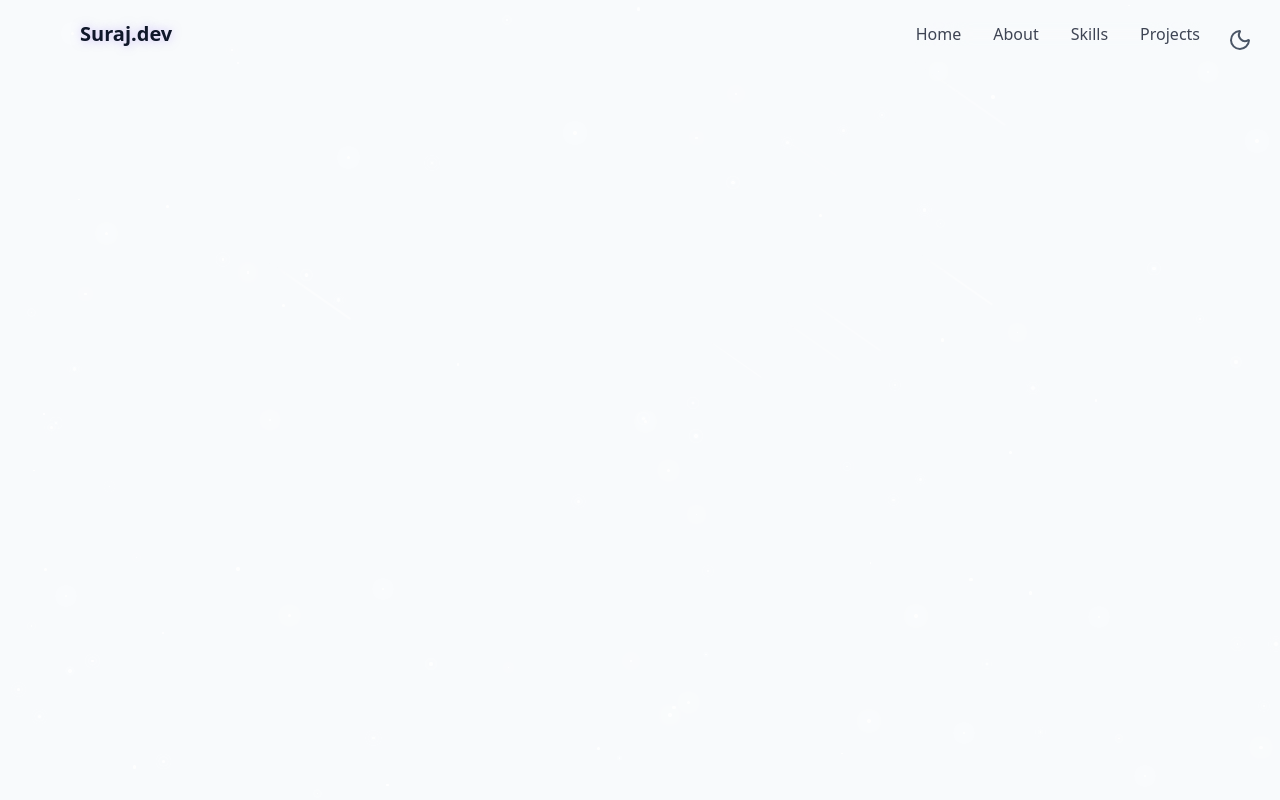
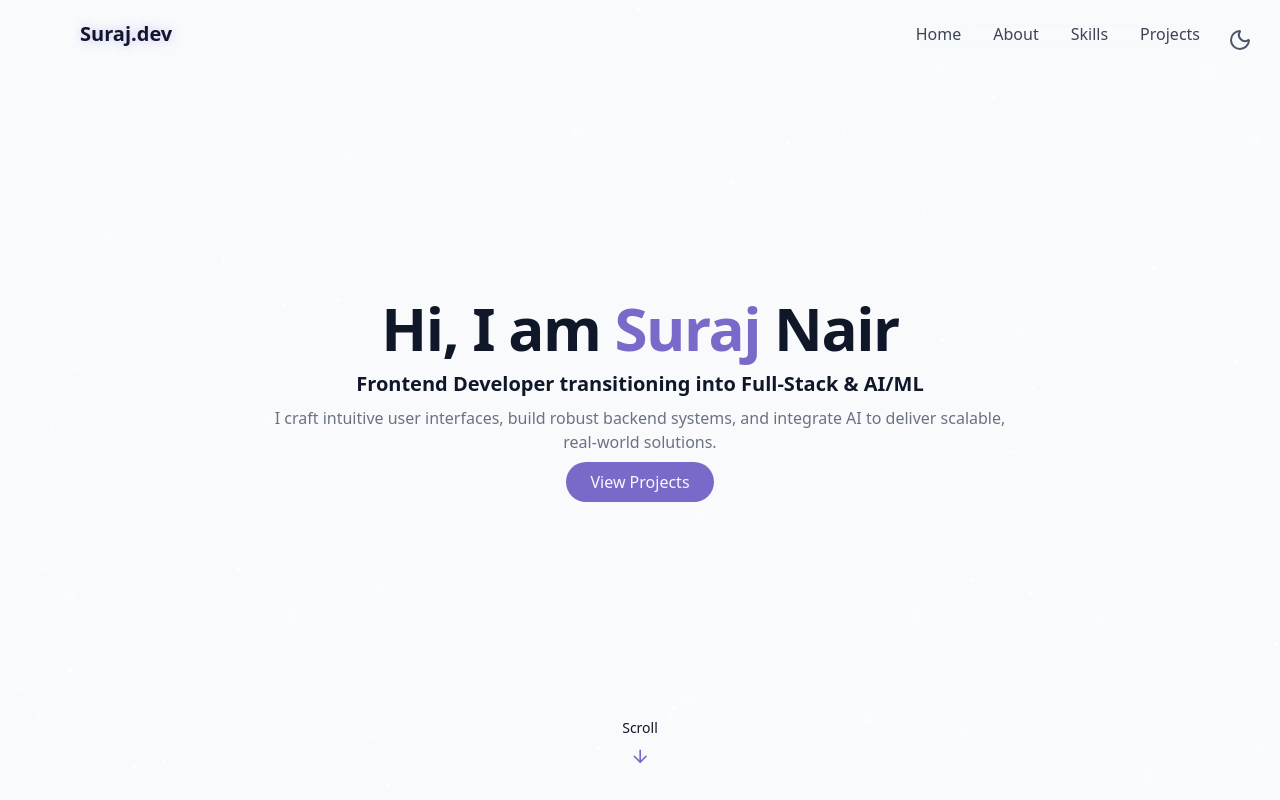
Before and after one commit to Surajnairx/portfolio-react-tailwindcss, a React (Vite) app: page / in a window 1280 px wide. Built offline with nearby package versions, Linux system fonts and the light colour scheme.

Commit message:
feat: build portfolio hero section with intro and scroll indicator

```diff
--- /dev/null
+++ b/src/components/Hero.jsx
@@ -0,0 +1,42 @@
+import { ArrowDown } from "lucide-react";
+
+function Hero() {
+  return (
+    <section
+      id="hero"
+      className="relative min-h-screen flex flec-col items-center justify-center px-4"
+    >
+      <div className="container max-w-4xl mx-auto text-center z-10 bg-transparent/80">
+        <div className="space-y-6">
+          <h1 className="text-4xl md:text-6xl font-bold tracking-tight">
+            <span className="opacity-0 animate-fade-in">Hi, I am </span>
+            <span className="text-primary opacity-0 animate-fade-in-delay-1">
+              Suraj{" "}
+            </span>
+            <span className=" opacity-0 animate-fade-in-delay-2">Nair</span>
+          </h1>
+        </div>
+        <div>
+          <p className="text-lg md:text-xl font-bold mt-3 opacity-0 animate-fade-in-delay-3">
+            Frontend Developer transitioning into Full-Stack & AI/ML
+          </p>
+          <p className="text-gray-500 mt-2 opacity-0 animate-fade-in-delay-3">
+            I craft intuitive user interfaces, build robust backend systems, and
+            integrate AI to deliver scalable, real-world solutions.
+          </p>
+        </div>
+        <div className="opacity-0 animate-fade-in-delay-4 pt-2">
+          <button className="cosmic-button">
+            <a href="#projects">View Projects</a>
+          </button>
+        </div>
+      </div>
+      <div className="absolute bottom-8 left-1/2 transform -translate-x-1/2 flex flex-col items-center animate-bounce">
+        <span className="text-sm mb-2">Scroll</span>
+        <ArrowDown className="h-5 w-5 text-primary" />
+      </div>
+    </section>
+  );
+}
+
+export default Hero;
--- a/src/index.css
+++ b/src/index.css
@@ -141,6 +141,12 @@
   }
 }
 
+@utility cosmic-button {
+  @apply px-6 py-2 rounded-full bg-primary text-primary-foreground font-medium
+         transition-all duration-300 hover:shadow-[0_0_10px_rgba(139,92,246,0.5)]
+         hover:scale-105 active:scale-95;
+}
+
 #root {
   max-width: 100%;
   margin: 0 auto;
--- a/src/pages/Home.jsx
+++ b/src/pages/Home.jsx
@@ -2,6 +2,7 @@ import React from "react";
 import ThemeToggle from "../components/ThemeToggle";
 import StarBackground from "../components/StarBackground";
 import Navbar from "../components/Navbar";
+import Hero from "../components/Hero";
 
 function Home() {
   return (
@@ -9,6 +10,9 @@ function Home() {
       <ThemeToggle />
       <StarBackground />
       <Navbar />
+      <main>
+        <Hero />
+      </main>
     </div>
   );
 }
```
